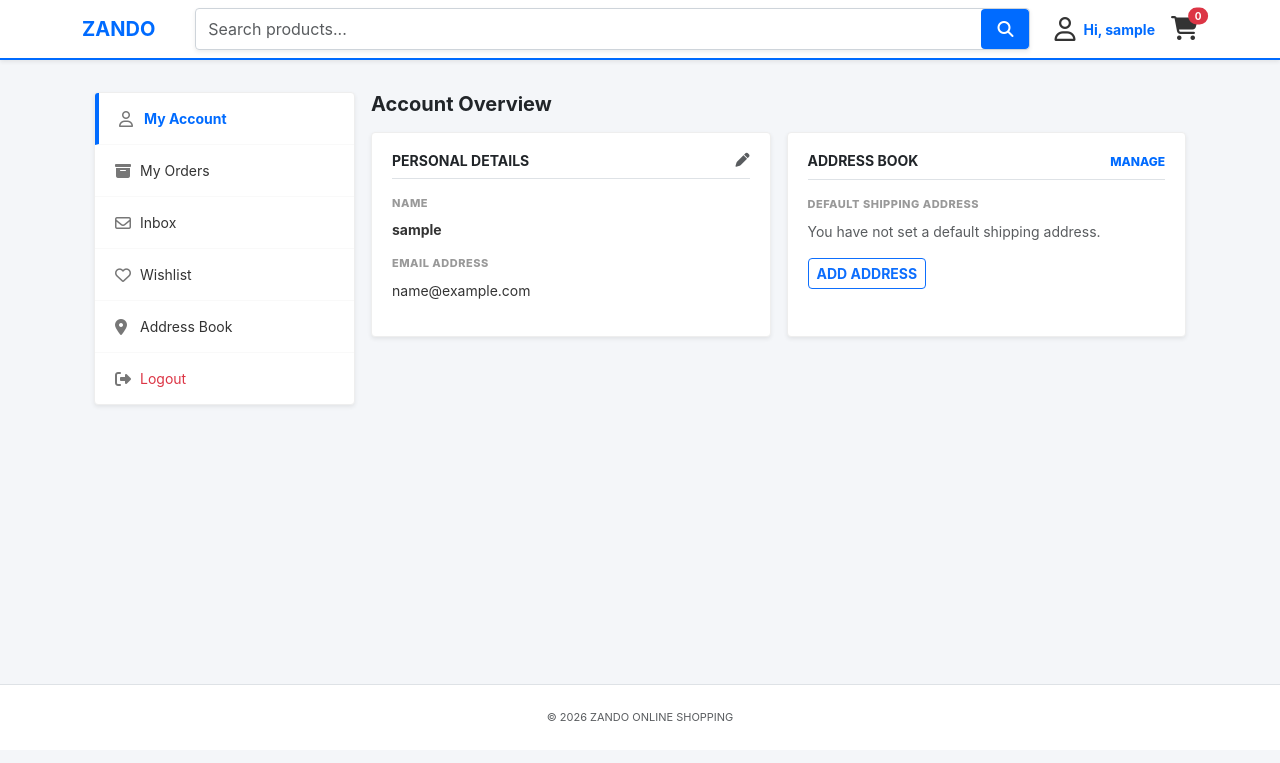
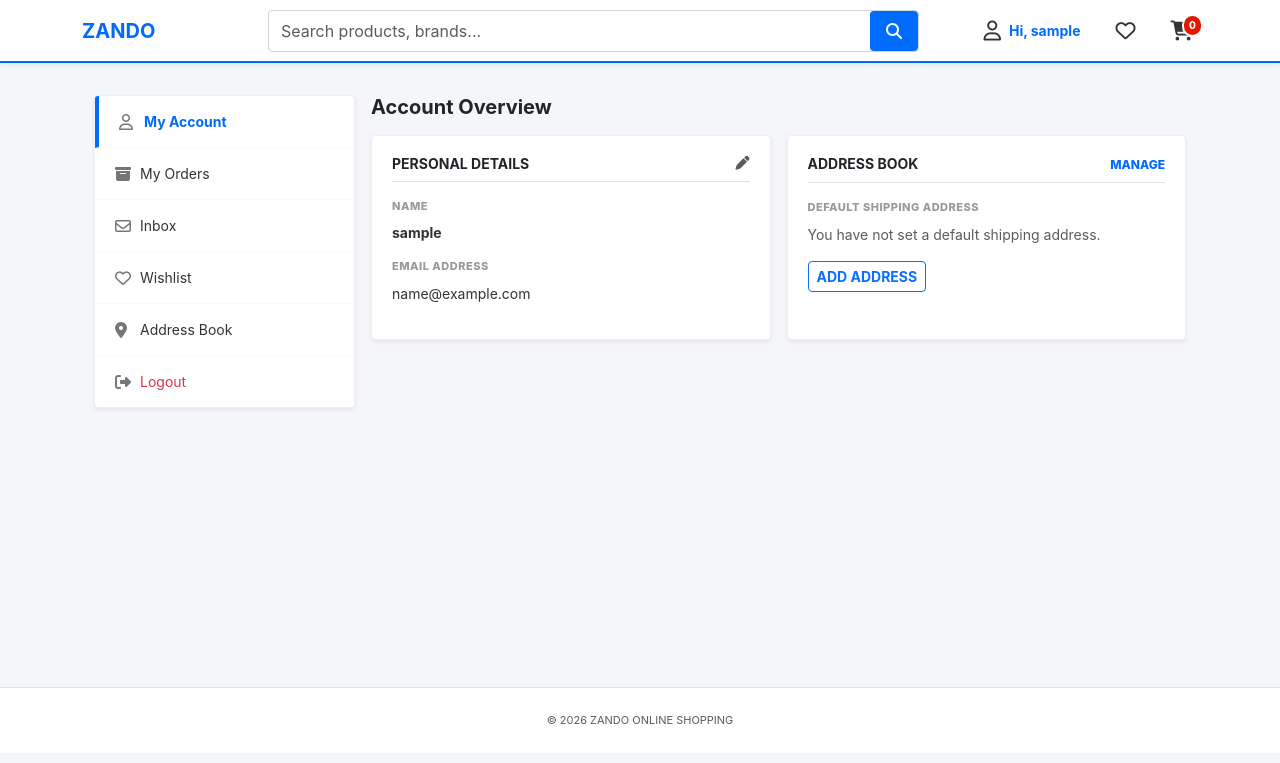
Before and after one commit to Nicholas286/zando, a Django app: page /products/account/ in a window 1280 px wide. Shown: the top 763 px of the page. Run offline with Django 5.2, Linux system fonts and the light colour scheme; the visitor is signed in with stand-in values (Sample User, id 1); data that the repository does not hold is empty; parts of the project's set-up code (start-up, migrations or seed data) failed here and were passed over.

Commit message:
changed files

```diff
--- a/products/templates/base.html
+++ b/products/templates/base.html
@@ -11,51 +11,62 @@
     <style>
         :root { --zando-blue: #006bff; --soft-bg: #f4f6f9; }
 
-        /* Stop the phone from sliding left/right */
         html, body { overflow-x: hidden !important; width: 100% !important; background-color: var(--soft-bg); font-family: 'Inter', sans-serif; }
 
-        .navbar { background-color: #ffffff; border-bottom: 2px solid var(--zando-blue); padding: 0.5rem 0; z-index: 2000 !important; }
+        /* Navbar Base */
+        .navbar { background-color: #ffffff; border-bottom: 2px solid var(--zando-blue); padding: 0.6rem 0; z-index: 2000; }
         .text-pro { color: var(--zando-blue) !important; }
         .btn-pro { background: var(--zando-blue); color: white; border-radius: 4px !important; font-weight: 600; border: none; }
-        .nav-icon-link { color: #333; text-decoration: none; display: flex; align-items: center; cursor: pointer; }
 
-        /* --- MOBILE DROPDOWN RESCUE --- */
-        @media (max-width: 768px) {
+        .nav-icon-link { color: #333; text-decoration: none; display: flex; align-items: center; position: relative; padding: 5px; }
+        .nav-icon-link:hover { color: var(--zando-blue); }
+
+        /* Cart Badge Styling */
+        .global-cart-count {
+            background-color: #e61601;
+            color: white;
+            font-size: 10px;
+            font-weight: 800;
+            padding: 2px 5px;
+            border-radius: 50px;
+            position: absolute;
+            top: -2px;
+            right: -5px;
+            border: 2px solid white;
+        }
+
+        /* --- LAPTOP HEADER BEHAVIOR --- */
+        @media (min-width: 992px) {
+            .navbar-icons-wrapper { display: flex; align-items: center; gap: 25px; justify-content: flex-end; }
+        }
+
+        /* --- MOBILE HEADER BEHAVIOR --- */
+        @media (max-width: 991px) {
             body { font-size: 13px !important; }
+            .navbar-brand { font-size: 1.3rem !important; }
 
-            /* This forces the profile menu to show EVERYTHING, not just the email */
+            /* Force Search to Second Line */
+            .search-container { width: 100% !important; margin-top: 10px !important; order: 3; }
+            .navbar-brand { order: 1; }
+            .navbar-icons-wrapper { order: 2; margin-left: auto; display: flex; align-items: center; gap: 15px; }
+
+            /* Dropdown Fix: Stay on Screen */
+            .dropdown { position: static !important; }
             .dropdown-menu {
-                position: absolute !important;
+                position: fixed !important;
+                top: 55px !important;
                 right: 10px !important;
-                left: auto !important;
-                top: 100% !important;
-                width: 280px !important;
-                background: white !important;
-                border: 1px solid #ddd !important;
-                box-shadow: 0 15px 35px rgba(0,0,0,0.2) !important;
-                z-index: 99999 !important; /* Extremely high to stay above Flash Sales */
-                display: none;
-                padding: 0 !important;
-                border-radius: 4px !important;
+                left: 10px !important;
+                width: auto !important;
+                max-width: 320px;
+                margin-left: auto;
+                z-index: 99999 !important;
+                box-shadow: 0 15px 40px rgba(0,0,0,0.3) !important;
             }
-            .dropdown-menu.show { display: block !important; }
+            .dropdown-item { padding: 12px 15px !important; display: flex !important; align-items: center !important; font-size: 14px !important; }
+            .dropdown-item i { width: 25px; color: #666; }
 
-            .dropdown-item {
-                padding: 12px 15px !important;
-                font-size: 14px !important;
-                display: flex !important;
-                align-items: center !important;
-                border-bottom: 1px solid #f1f1f1 !important;
-                color: #333 !important;
-                visibility: visible !important;
-                opacity: 1 !important;
-            }
-            .dropdown-item i { width: 25px; font-size: 16px; color: #666; margin-right: 10px; }
-
-            /* Navbar Layout */
-            .container { padding-left: 10px; padding-right: 10px; width: 100vw !important; }
-            .search-container { margin-top: 8px !important; width: 100% !important; }
-            .nav-icon-link span { display: none !important; }
+            .nav-icon-link span { display: none !important; } /* Hide "Hi, Admin" on phone */
         }
 
         .recent-card { border: 1px solid #eee !important; border-radius: 4px; background: #fff; }
@@ -64,37 +75,44 @@
 </head>
 <body>
     <nav class="navbar sticky-top shadow-sm">
-        <div class="container d-flex align-items-center justify-content-between flex-wrap">
+        <div class="container">
+            <div class="row w-100 align-items-center g-0">
 
-            <!-- 1. Logo -->
-            <a class="navbar-brand fw-bold text-pro order-1" href="{% url 'products:index' %}">ZANDO</a>
+                <!-- 1. LOGO -->
+                <div class="col-6 col-lg-2">
+                    <a class="navbar-brand fw-bold text-pro" href="{% url 'products:index' %}">ZANDO</a>
+                </div>
 
-            <!-- 2. Search -->
-            <form action="{% url 'products:index' %}" method="GET" class="search-container flex-grow-1 mx-lg-4 position-relative order-3 order-lg-2">
-                <div class="input-group shadow-sm" style="border-radius: 4px; overflow: hidden; border: 1px solid #ced4da;">
-                    <input type="text" id="searchInput" name="q" class="form-control border-0 py-2" placeholder="Search products..." value="{{ request.GET.q|default:'' }}" autocomplete="off">
+                <!-- 2. SEARCH BAR (Middle on Laptop, Bottom on Phone) -->
+                <div class="col-12 col-lg-7 search-container">
+                    <form action="{% url 'products:index' %}" method="GET" class="position-relative">
+                        <div class="input-group" style="border-radius: 4px; overflow: hidden; border: 1px solid #ced4da;">
+                            <input type="text" id="searchInput" name="q" class="form-control border-0 py-2" placeholder="Search products, brands..." value="{{ request.GET.q|default:'' }}" autocomplete="off">
                             <button class="btn btn-pro px-3" type="submit"><i class="fas fa-search"></i></button>
                         </div>
                         <div id="suggestionsBox" class="list-group position-absolute w-100 d-none shadow" style="top: 100%; z-index: 3000; background: white;"></div>
                     </form>
+                </div>
 
-            <!-- 3. Icons -->
-            <div class="d-flex align-items-center gap-3 order-2 order-lg-3">
+                <!-- 3. ICONS (Right on Laptop, Top-Right on Phone) -->
+                <div class="col-6 col-lg-3">
+                    <div class="navbar-icons-wrapper">
+                        <!-- Account Dropdown -->
                         <div class="dropdown">
-                    <a href="#" class="nav-icon-link" data-bs-toggle="dropdown" id="mobileProfileBtn">
-                        <i class="far fa-user fs-4"></i>
-                        <span class="d-none d-md-inline ms-2 small fw-bold text-pro">Hi, {{ user.username|default:"Guest" }}</span>
+                            <a href="#" class="nav-icon-link" data-bs-toggle="dropdown" id="userDropdown">
+                                <i class="far fa-user fs-5"></i>
+                                <span class="d-none d-lg-inline ms-2 small fw-bold text-pro">Hi, {{ user.username|default:"Guest" }}</span>
                             </a>
-                    <ul class="dropdown-menu dropdown-menu-end shadow" aria-labelledby="mobileProfileBtn">
+                            <ul class="dropdown-menu dropdown-menu-end shadow border-0 mt-2">
                                 {% if user.is_authenticated %}
                                     <li class="px-3 py-3 border-bottom bg-light">
-                                <strong class="text-pro small text-truncate d-block" style="max-width: 230px;">{{ user.email }}</strong>
+                                        <strong class="text-pro small text-truncate d-block" style="max-width: 200px;">{{ user.email }}</strong>
                                     </li>
-                            <li><a class="dropdown-item" href="{% url 'products:account_settings' %}"><i class="far fa-user"></i> My Account</a></li>
-                            <li><a class="dropdown-item" href="{% url 'products:my_orders' %}"><i class="fa-solid fa-box-archive"></i> My Orders</a></li>
-                            <li><a class="dropdown-item" href="{% url 'products:inbox' %}"><i class="far fa-envelope"></i> Inbox {% if inbox_unread_count %}<span class="badge bg-danger rounded-pill ms-auto">{{ inbox_unread_count }}</span>{% endif %}</a></li>
-                            <li><a class="dropdown-item" href="{% url 'products:pending_reviews' %}"><i class="far fa-star"></i> Pending Reviews</a></li>
-                            <li><a class="dropdown-item" href="{% url 'products:view_wishlist' %}"><i class="far fa-heart"></i> Wishlist</a></li>
+                                    <li><a class="dropdown-item" href="{% url 'products:account_settings' %}"><i class="far fa-user"></i> MY ACCOUNT</a></li>
+                                    <li><a class="dropdown-item" href="{% url 'products:my_orders' %}"><i class="fa-solid fa-box-archive"></i> MY ORDERS</a></li>
+                                    <li><a class="dropdown-item" href="{% url 'products:inbox' %}"><i class="far fa-envelope"></i> INBOX {% if inbox_unread_count %}<span class="badge bg-danger rounded-pill ms-auto">{{ inbox_unread_count }}</span>{% endif %}</a></li>
+                                    <li><a class="dropdown-item" href="{% url 'products:pending_reviews' %}"><i class="far fa-star"></i> PENDING REVIEWS</a></li>
+                                    <li><a class="dropdown-item" href="{% url 'products:view_wishlist' %}"><i class="far fa-heart"></i> WISHLIST</a></li>
                                     <li><hr class="dropdown-divider m-0"></li>
                                     <li>
                                         <form method="post" action="{% url 'products:logout' %}" class="m-0">
@@ -108,17 +126,24 @@
                             </ul>
                         </div>
 
+                        <!-- Wishlist (Desktop only icon) -->
+                        <a href="{% url 'products:view_wishlist' %}" class="nav-icon-link d-none d-lg-flex">
+                            <i class="far fa-heart fs-5"></i>
+                        </a>
+
+                        <!-- Cart -->
                         <a href="{% url 'products:view_cart' %}" class="nav-icon-link">
-                    <div class="position-relative">
-                        <i class="fas fa-shopping-cart fs-4"></i>
-                        <span class="badge rounded-pill bg-danger position-absolute top-0 start-100 translate-middle global-cart-count" style="font-size: 10px;">{{ global_cart_count|default:"0" }}</span>
-                    </div>
+                            <i class="fas fa-shopping-cart fs-5"></i>
+                            <span class="global-cart-count">{{ global_cart_count|default:"0" }}</span>
                         </a>
                     </div>
                 </div>
+
+            </div> <!-- End Row -->
+        </div> <!-- End Container -->
     </nav>
 
-    <!-- Main Content Area -->
+    <!-- Main Content -->
     <div class="container mt-3" style="min-height: 70vh;">
         {% if messages %}{% for m in messages %}<div class="alert alert-{{ m.tags }} alert-dismissible fade show border-0 shadow-sm small">{{ m }}<button type="button" class="btn-close" data-bs-dismiss="alert"></button></div>{% endfor %}{% endif %}
         {% block content %}{% endblock %}
@@ -149,7 +174,6 @@
 
     <script src="https://cdn.jsdelivr.net/npm/bootstrap@5.3.0/dist/js/bootstrap.bundle.min.js"></script>
     <script>
-        // Suggestion Logic
         const searchInput = document.getElementById('searchInput');
         const suggestionsBox = document.getElementById('suggestionsBox');
         searchInput.addEventListener('input', function() {
```
Lines whose indentation alone changed are shown as unchanged.
